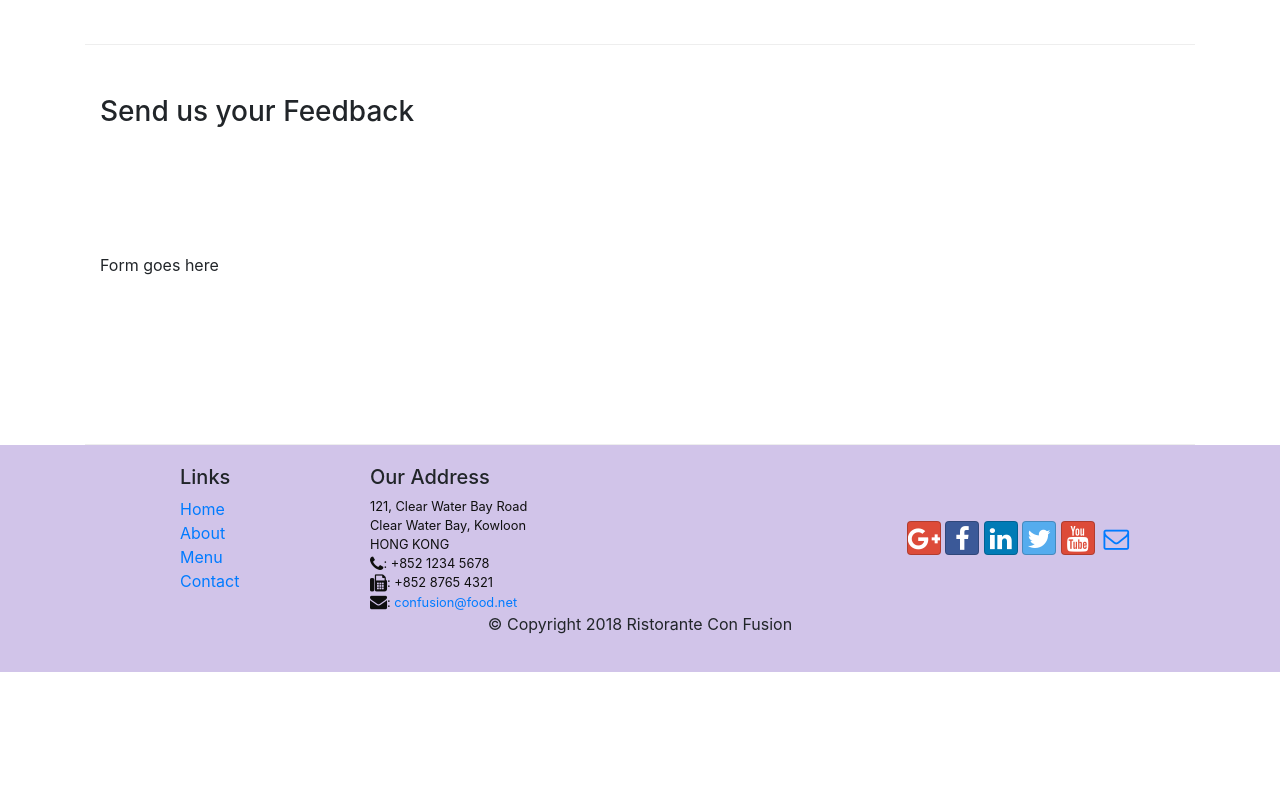
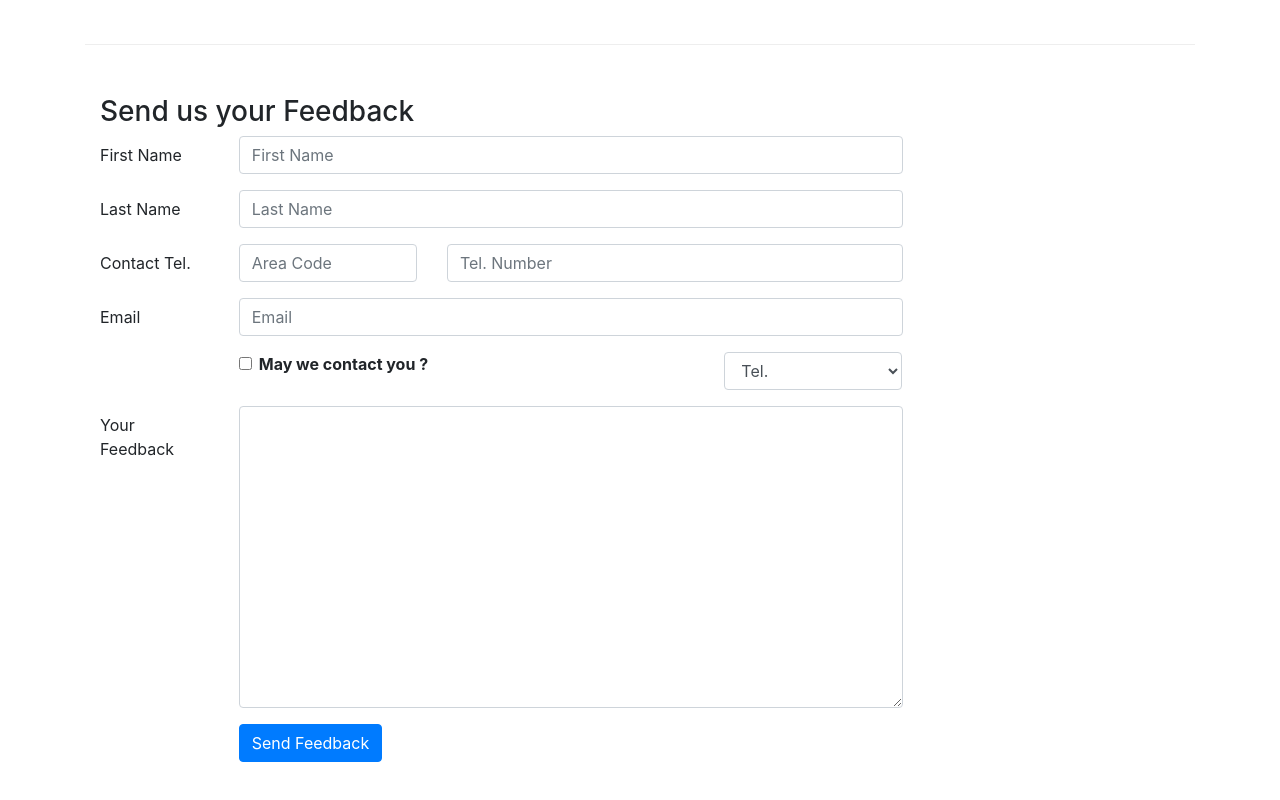
Before and after one commit to shadan-asad/conFusion, a website: page contactus.html in a window 1280 px wide. Shown: the part 820-1620 px from the top of the page. Before the commit the page ends 1492 px from the top, so only its background shows below. Drawn offline with nearby package versions, Linux system fonts and the light colour scheme.

Commit message:
Forms in bootstrap

```diff
--- a/contactus.html
+++ b/contactus.html
@@ -92,7 +92,63 @@
               <h3>Send us your Feedback</h3>
            </div>
             <div class="col-12 col-md-9">
-                Form goes here
+                <form>
+                    <div class="form-group row">
+                        <label for="firstname" class="col-md-2 col-form-label">First Name</label>
+                        <div class="col-md-10">
+                            <input type="text" class="form-control" id="firstname" name="firstname" placeholder="First Name">
+                        </div>
+                    </div>
+                    <div class="form-group row">
+                        <label for="lastname" class="col-md-2 col-form-label">Last Name</label>
+                        <div class="col-md-10">
+                            <input type="text" class="form-control" id="lastname" name="lastname" placeholder="Last Name">
+                        </div>
+                    </div>
+                    <div class="form-group row">
+                        <label for="telnum" class="col-12 col-md-2 col-form-label">Contact Tel.</label>
+                        <div class="col-5 col-md-3">
+                            <input type="tel" class="form-control" id="areacode" name="areacode" placeholder="Area Code">
+                        </div>
+                        <div class="col-7 col-md-7">
+                            <input type="tel" class="form-control" id="telnum" name="telnum" placeholder="Tel. Number">
+                        </div>
+                    </div>
+                    <div class="form-group row">
+                        <label for="emailid" class="col-md-2 col-form-label">Email</label>
+                        <div class="col-md-10">
+                            <input type="email" class="form-control" id="emailid" name="emailid" placeholder="Email">
+                        </div>
+                    </div>
+                    <div class="form-group row">
+                        <div class="col-md-6 offset-md-2">
+                            <div class="form-check">
+                                <input type="checkbox" class="form-check-input" name="approve" id="approve">
+                                <label class="form-check-label" for="approve">
+                                    <strong>May we contact you ?</strong>
+                                </label>
+                            </div>
+                        </div>
+                        <div class="col-md-3 offset-md-1">
+                            <select class="form-control">
+                                <option>Tel.</option>
+                                <option>Email</option>
+                            </select>
+                        </div>
+                    </div>
+                    <div class="form-group row">
+                        <label for="feedback" class="col-md-2 col-form-label">Your Feedback</label>
+                        <div class="col-md-10">
+                            <textarea class="form-control" id="feedback" name="feedback" rows="12">
+                            </textarea>
+                        </div>
+                    </div>
+                    <div class="form-group row">
+                        <div class="offset-md-2 col-md-10">
+                            <button type="submit" class="btn btn-primary">Send Feedback</button>
+                        </div>
+                    </div>
+                </form>
             </div>
              <div class="col-12 col-md">
             </div>
```
